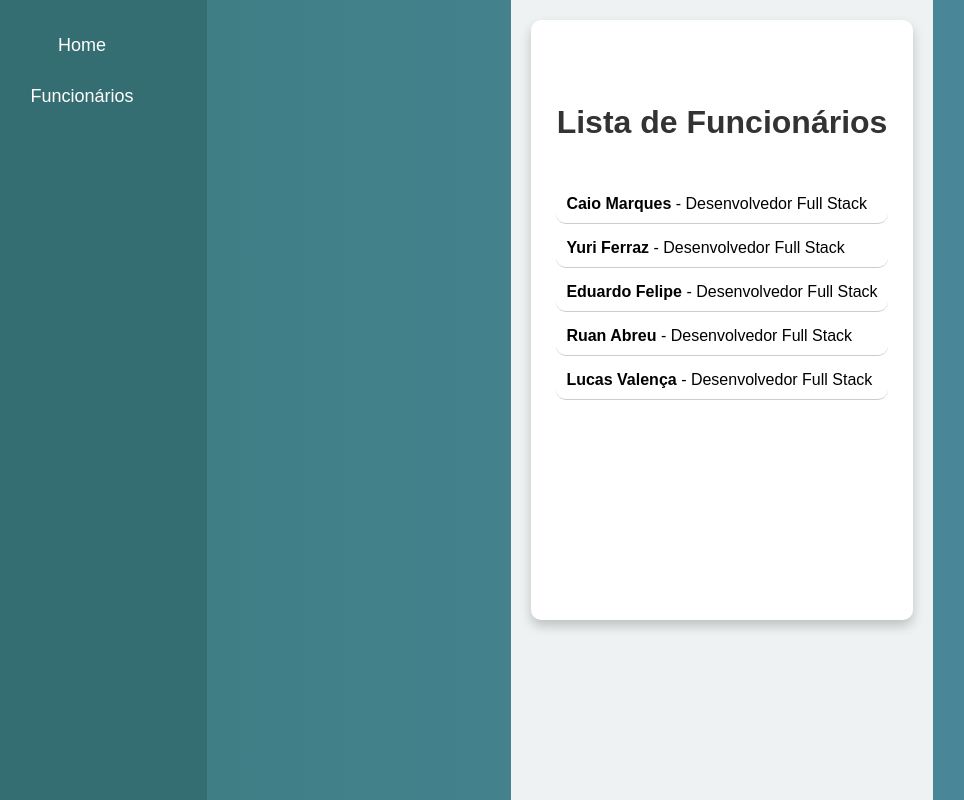
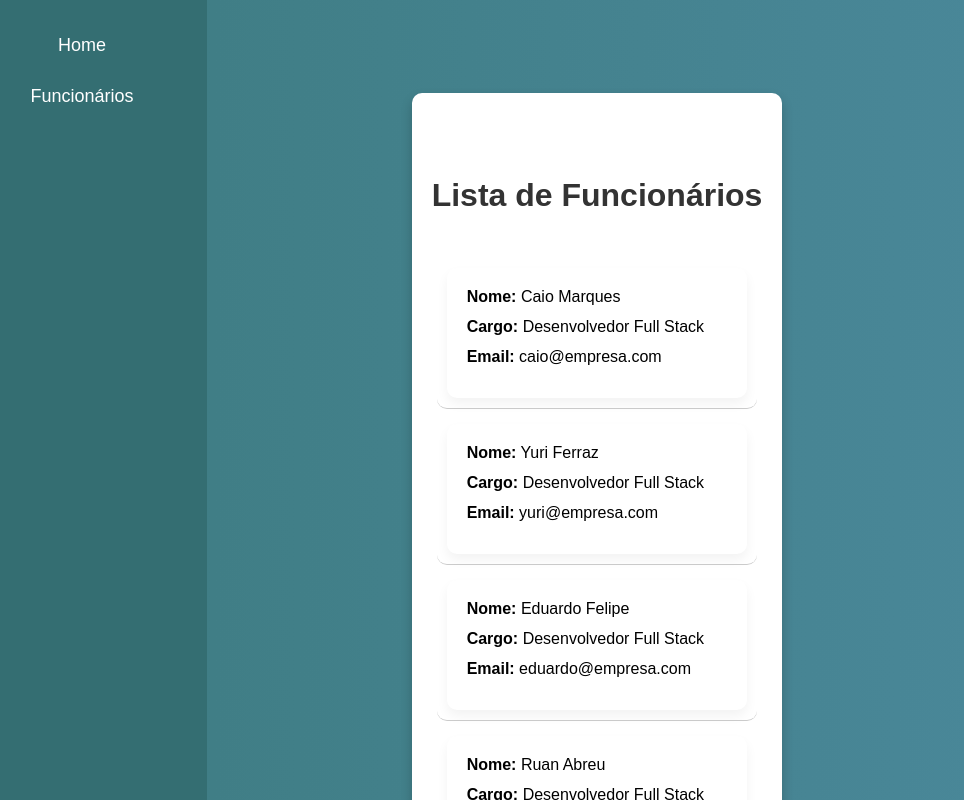
Before and after one commit to EuCaio/emi-grupo, a React (Create React App) app: page /employees in a window 1280 px wide. Shown: the top 800 px of the page, without its empty margins (43-1007 px from the left). Built offline with nearby package versions, Linux system fonts and the light colour scheme.

Commit message:
nivel de acesso

```diff
--- a/src/App.js
+++ b/src/App.js
@@ -5,20 +5,24 @@ import Cad from './cad';
 import Dashboard from './Dashboard';
 import Geasy from './Geasy';
 import Employees from "./Employees";
-import EmployeeDetail from "./EmployeeDetail"; // NOVO
+import EmployeeDetail from "./EmployeeDetail";
 
-function Login() {
+function Login({ setUserRole }) {
+  const [email, setEmail] = useState("");
+  const [password, setPassword] = useState("");
   const navigate = useNavigate();
-  const [email, setEmail] = useState('');
-  const [password, setPassword] = useState('');
 
   const handleLogin = (e) => {
     e.preventDefault();
 
-    if (email && password) {
-      navigate('/dashboard');
+    if (email === "gerente@empresa.com" && password === "1234") {
+      setUserRole("gerente");
+      navigate("/dashboard");
+    } else if (email === "funcionario@empresa.com" && password === "1234") {
+      setUserRole("funcionario");
+      navigate("/dashboard");
     } else {
-      alert('Por favor, preencha todos os campos!');
+      alert("Credenciais inválidas");
     }
   };
 
@@ -43,7 +47,6 @@ function Login() {
             value={password}
             onChange={(e) => setPassword(e.target.value)}
           />
-
           <button type="submit">Entrar</button>
           <button
             type="button"
@@ -65,15 +68,17 @@ function Login() {
 }
 
 function App() {
+  const [userRole, setUserRole] = useState(null);
+
   return (
     <Router>
       <Routes>
         <Route path="/" element={<Geasy />} />
-        <Route path="/login" element={<Login />} />
+        <Route path="/login" element={<Login setUserRole={setUserRole} />} />
         <Route path="/cadastro" element={<Cad />} />
-        <Route path="/dashboard" element={<Dashboard />} />
-        <Route path="/employees" element={<Employees />} />
-        <Route path="/employees/:id" element={<EmployeeDetail />} /> {/* NOVO */}
+        <Route path="/dashboard" element={<Dashboard userRole={userRole} />} />
+        <Route path="/employees" element={<Employees userRole={userRole} />} />
+        <Route path="/employees/:id" element={<EmployeeDetail userRole={userRole} />} />
       </Routes>
     </Router>
   );
--- a/src/Dashboard.css
+++ b/src/Dashboard.css
@@ -1,18 +1,9 @@
-.dashboard-content {
-  background-color: #eef2f3;
-  min-height: 100vh;
-  flex: 1;
+.dashboard-wrapper {
   display: flex;
-  flex-direction: column;
-  align-items: center;
-  justify-content: flex-start;
-  padding: 20px;
-  margin-left: 250px;
+  width: 100%;
 }
 
-
-
-
+/* Sidebar fixa */
 .sidebar {
   position: fixed;
   left: 0;
@@ -25,16 +16,23 @@
   z-index: 1000;
 }
 
-.dashboard-wrapper {
+/* Conteúdo principal ao lado da sidebar */
+.main-content {
+  margin-left: 250px;
+  width: 100%;
   display: flex;
-  height: 100vh;
-  width: 100%;
-  overflow: hidden;
+  flex-direction: column;
+  height: 650px;
 }
 
-.main-content {
+/* Conteúdo abaixo do header */
+.dashboard-content {
   flex: 1;
+  background-color: #eef2f3;
   display: flex;
   flex-direction: column;
-  margin-left: 250px;
+  align-items: center;
+  justify-content: flex-start;
+  padding: 20px;
+  width: auto;
 }
--- a/src/Dashboard.js
+++ b/src/Dashboard.js
@@ -4,12 +4,12 @@ import Calendar from "./Calendar";
 import Header from "./Header";
 import "./Dashboard.css";
 
-function Dashboard() {
+function Dashboard({ userRole }) {
   return (
     <div className="dashboard-wrapper">
       <Sidebar />
       <div className="main-content">
-        <Header />
+        <Header userRole={userRole} />
         <div className="dashboard-content">
           <Calendar />
         </div>
--- a/src/EmployeeDetail.js
+++ b/src/EmployeeDetail.js
@@ -86,7 +86,7 @@ const employeeData = [
   },
 ];
 
-function EmployeeDetail() {
+function EmployeeDetail({ userRole }) {
   const { id } = useParams();
   const navigate = useNavigate();
   const employee = employeeData.find((emp) => emp.id === parseInt(id));
@@ -129,16 +129,21 @@ function EmployeeDetail() {
           <div className="employee-info">
             <p><strong>Cargo:</strong> {employee.role}</p>
             <p><strong>Email:</strong> {employee.email}</p>
+
+            {userRole === "gerente" && (
+              <>
                 <p><strong>Dia da Contratação:</strong> {employee.hiring}</p>
                 <p><strong>Dias de Trabalho:</strong> {employee.workday}</p>
+                <p><strong>Folga:</strong> {employee.dayoff}</p>
                 <p><strong>Horas Extras:</strong> {employee.overtime}</p>
                 <p><strong>CLT ou PJ:</strong> {employee.regulation}</p>
-            <p><strong>Folga:</strong> {employee.dayoff}</p>
+                <p><strong>Atestado:</strong> {employee.attest}</p>
                 <p><strong>Carga Horária:</strong> {employee.workload}</p>
-            <p><strong>Atestado:</strong> {employee.attest}</p>
                 <p><strong>Férias:</strong> {employee.vocation}</p>
                 <p><strong>Faltas:</strong> {employee.absence}</p>
                 <p><strong>Salário:</strong> {employee.payment}</p>
+              </>
+            )}
           </div>
 
           <div className="chat-box">
--- a/src/Employees.css
+++ b/src/Employees.css
@@ -1,4 +1,3 @@
-
 .employees-container {
   display: flex;
   flex-direction: column;
@@ -9,6 +8,8 @@
   padding: 20px;
   border-radius: 10px;
   box-shadow: 0px 6px 12px rgba(0, 0, 0, 0.2);
+  margin-top: 350px;
+  height: auto;
 }
 
 h1 {
@@ -39,46 +40,17 @@ h1 {
   margin-bottom: 12px;
 }
 
-  .employees-container {
-    display: flex;
-    flex-direction: column;
-    align-items: center;
-    justify-content: flex-start;
-    height: 600px;
-    background-color: white;
-    padding: 20px;
-    border-radius: 10px;
-    box-shadow: 0px 6px 12px rgba(0, 0, 0, 0.2);
+/* Estilo para evitar cor de link visitado */
+.employee-item a {
+  color: inherit;
+  text-decoration: none;
 }
 
-h1 {
-    color: #333;
-    margin-bottom: 15px;
+.employee-item a:visited {
+  color: inherit;
 }
 
-.employees-list {
-    list-style: none;
-    padding: 0;
-    width: 100%;
-}
-
-.employee-item {
-    padding: 10px;
-    border-bottom: 1px solid #cccccc;
-    transition: background-color 0.3s ease;
-    cursor: pointer;
-    border-radius: 10px;
-    margin: 5px;
-}
-
-.employee-item:hover {
-    background-color: #f0f0f0;
-}
-
-.employee-info p {
-    margin-bottom: 12px;
-}
-
+/* Responsivo para tablets */
 @media (max-width: 768px) {
   .employees-container {
     height: auto;
@@ -96,6 +68,7 @@ h1 {
   }
 }
 
+/* Responsivo para celulares */
 @media (max-width: 480px) {
   .employees-container {
     padding: 10px;
@@ -111,13 +84,3 @@ h1 {
     margin: 4px;
   }
 }
-
-/* Remove a cor azul/roxa dos links dos funcionários */
-.employee-item a {
-    color: inherit;
-    text-decoration: none;
-  }
-
-  .employee-item a:visited {
-    color: inherit;
-  }
--- a/src/Employees.js
+++ b/src/Employees.js
@@ -1,33 +1,68 @@
 import React from "react";
-import { Link } from "react-router-dom"; // Importação para navegação
+import { useNavigate } from "react-router-dom";
 import Sidebar from "./Sidebar";
-import "./Employees.css"; // Estilo da lista
+import "./Employees.css";
 
-function Employees() {
-  const employees = [
-    { id: 1, name: "Caio Marques", role: "Desenvolvedor Full Stack" },
-    { id: 2, name: "Yuri Ferraz", role: "Desenvolvedor Full Stack" },
-    { id: 3, name: "Eduardo Felipe", role: "Desenvolvedor Full Stack" },
-    { id: 4, name: "Ruan Abreu", role: "Desenvolvedor Full Stack" },
-    { id: 5, name: "Lucas Valença", role: "Desenvolvedor Full Stack" },
+const employeeData = [
+  {
+    id: 1,
+    name: "Caio Marques",
+    role: "Desenvolvedor Full Stack",
+    email: "caio@empresa.com",
+  },
+  {
+    id: 2,
+    name: "Yuri Ferraz",
+    role: "Desenvolvedor Full Stack",
+    email: "yuri@empresa.com",
+  },
+  {
+    id: 3,
+    name: "Eduardo Felipe",
+    role: "Desenvolvedor Full Stack",
+    email: "eduardo@empresa.com",
+  },
+  {
+    id: 4,
+    name: "Ruan Abreu",
+    role: "Desenvolvedor Full Stack",
+    email: "ruan@empresa.com",
+  },
+  {
+    id: 5,
+    name: "Lucas Valença",
+    role: "Desenvolvedor Full Stack",
+    email: "lucas@empresa.com",
+  },
 ];
+
+function Employees({ userRole }) {
+  const navigate = useNavigate();
+
+  const handleEmployeeClick = (id) => {
+    navigate(`/employees/${id}`);
+  };
 
   return (
     <div className="dashboard-container">
       <Sidebar />
-      <div className="dashboard-content">
       <div className="employees-container">
         <h1>Lista de Funcionários</h1>
         <ul className="employees-list">
-            {employees.map((employee) => (
-              <li key={employee.id} className="employee-item">
-                <Link to={`/employees/${employee.id}`}>
-                  <strong>{employee.name}</strong> - {employee.role}
-                </Link>
+          {employeeData.map((employee) => (
+            <li
+              key={employee.id}
+              className="employee-item"
+              onClick={() => handleEmployeeClick(employee.id)}
+            >
+              <div className="employee-info">
+                <p><strong>Nome:</strong> {employee.name}</p>
+                <p><strong>Cargo:</strong> {employee.role}</p>
+                <p><strong>Email:</strong> {employee.email}</p>
+              </div>
             </li>
           ))}
         </ul>
-        </div>
       </div>
     </div>
   );
--- a/src/Header.js
+++ b/src/Header.js
@@ -1,7 +1,7 @@
 import React, { useState } from "react";
 import "./Header.css";
 
-function Header() {
+function Header({ userRole }) {
   const [userName, setUserName] = useState("Empresa");
   const [editingName, setEditingName] = useState(false);
   const [profilePic, setProfilePic] = useState(null);
@@ -21,7 +21,7 @@ function Header() {
   return (
     <header className="custom-header">
       <div className="header-left">
-        {editingName ? (
+        {userRole === "gerente" && editingName ? (
           <input
             className="name-input"
             value={userName}
@@ -30,20 +30,23 @@ function Header() {
             autoFocus
           />
         ) : (
-          <h2 onClick={toggleEditing} className="user-name">{userName}</h2>
+          <h2
+            onClick={userRole === "gerente" ? toggleEditing : undefined}
+            className="user-name"
+          >
+            {userName}
+          </h2>
         )}
       </div>
       <div className="header-right">
         <label htmlFor="profile-upload" className="profile-label">
           <img
-            src={
-              profilePic ||
-              "https://www.w3schools.com/howto/img_avatar.png"
-            }
+            src={profilePic || "https://www.w3schools.com/howto/img_avatar.png"}
             alt="Profile"
             className="profile-pic"
           />
         </label>
+        {userRole === "gerente" && (
           <input
             id="profile-upload"
             type="file"
@@ -51,6 +54,7 @@ function Header() {
             onChange={handleProfilePicChange}
             style={{ display: "none" }}
           />
+        )}
       </div>
     </header>
   );
```
Also changed, not shown: src/routes.js (added, +21 -0 lines). Lines whose indentation alone changed are shown as unchanged.
